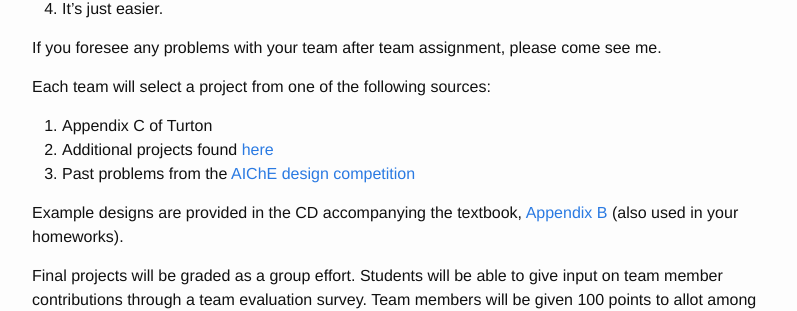
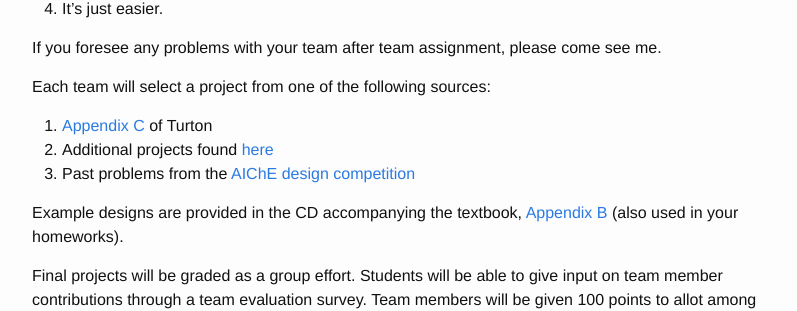
Before and after one commit to uw-cheme485/uw-cheme485.github.io, a Jekyll site: the page built from grading.md, in a window 1280 px wide and 900 px high, scrolled down 2241 px. Shown: the part 194-505 px from the top of the window, without its empty margins (238-1035 px from the left). Built offline with Jekyll 4.4.1, drawn with Linux system fonts in a browser that asks for light colours; part of the change alters nothing that is shown.

```diff
--- a/grading.md
+++ b/grading.md
@@ -76,7 +76,7 @@ If you foresee any problems with your team after team assignment, please come se
 
 Each team will select a project from one of the following sources:
 
-1. Appendix C of Turton
+1. [Appendix C](https://drive.google.com/file/d/1Hg4YOP1aOwmZDUV_QaOpPrDabQRt9DFu/view?usp=sharing) of Turton
 2. Additional projects found [here](https://richardturton.faculty.wvu.edu/projects)
 3. Past problems from the [AIChE design competition](https://www.aiche.org/community/students/student-design-competition/past-problems)
 
```
